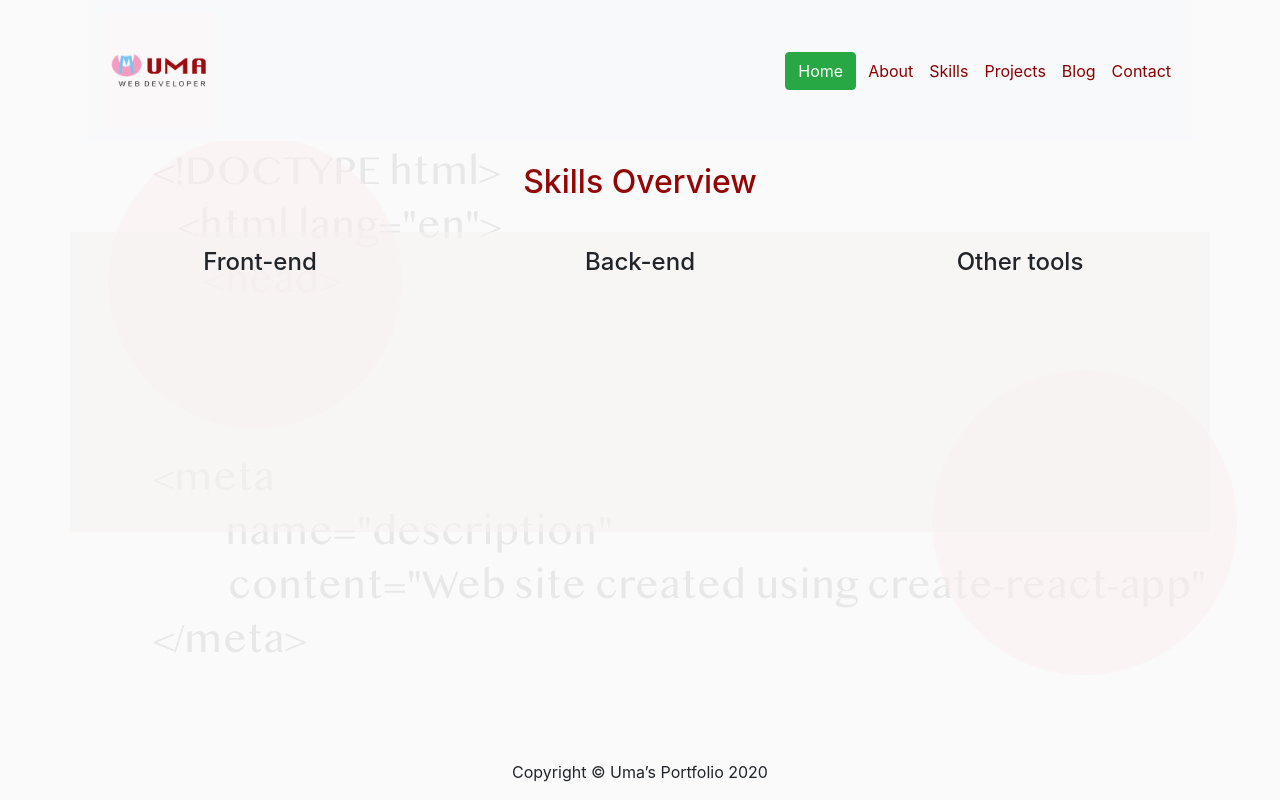
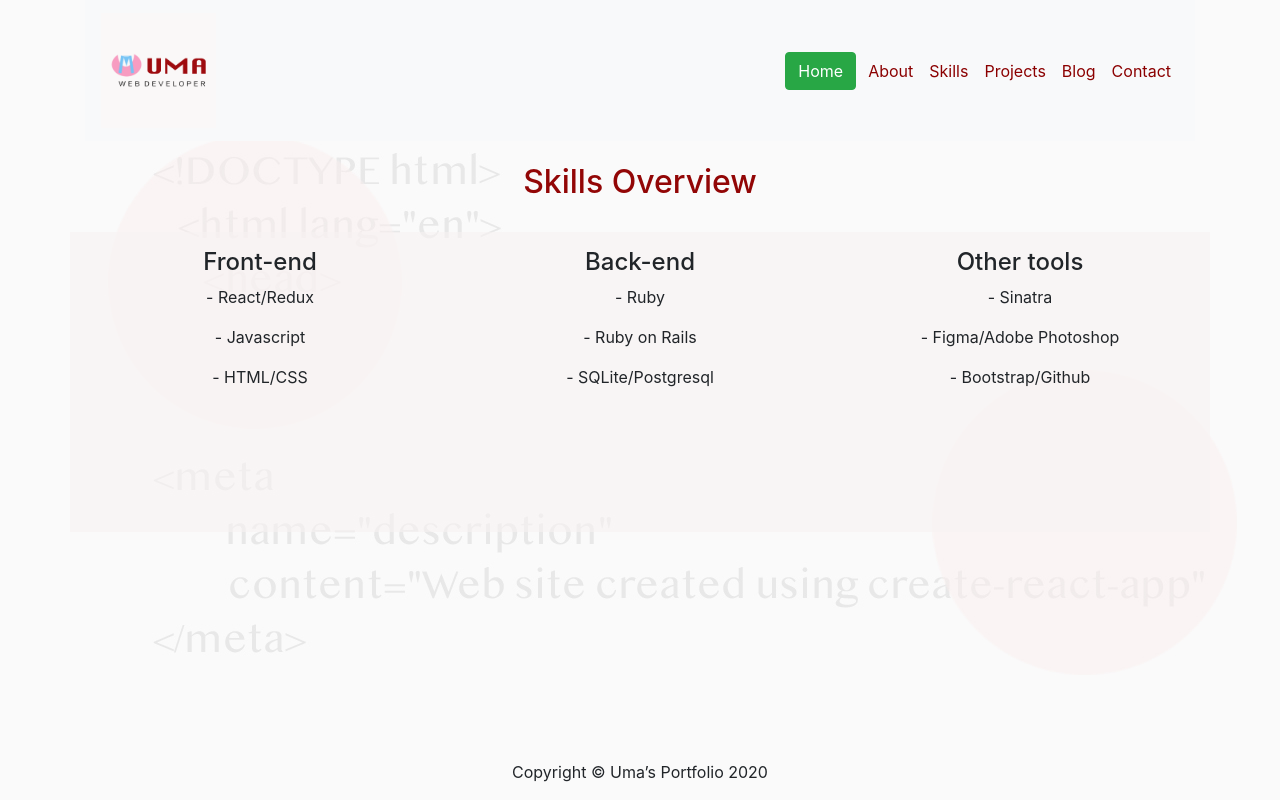
Before and after one commit to mdr-uma/portfolio, a React (Create React App) app: page /skills in a window 1280 px wide. Built offline with nearby package versions, Linux system fonts and the light colour scheme.

Commit message:
add skills in p tag

```diff
--- a/src/components/Skills.js
+++ b/src/components/Skills.js
@@ -7,12 +7,21 @@ const Skills = () => {
             <div className="row">
                 <div className="col-sm-4 pt-3">
                     <h4>Front-end</h4>
+                    <p>- React/Redux</p>
+                    <p>- Javascript</p>
+                    <p>- HTML/CSS</p>
                 </div>
                 <div className="col-sm-4 pt-3">
                     <h4>Back-end</h4>
+                    <p>- Ruby</p>
+                    <p>- Ruby on Rails</p>
+                    <p>- SQLite/Postgresql</p>
                 </div>
                 <div className="col-sm-4 pt-3">
                     <h4>Other tools</h4>
+                    <p>- Sinatra</p>
+                    <p>- Figma/Adobe Photoshop</p>
+                    <p>- Bootstrap/Github</p>
                 </div>
             </div>
         </div>
```
